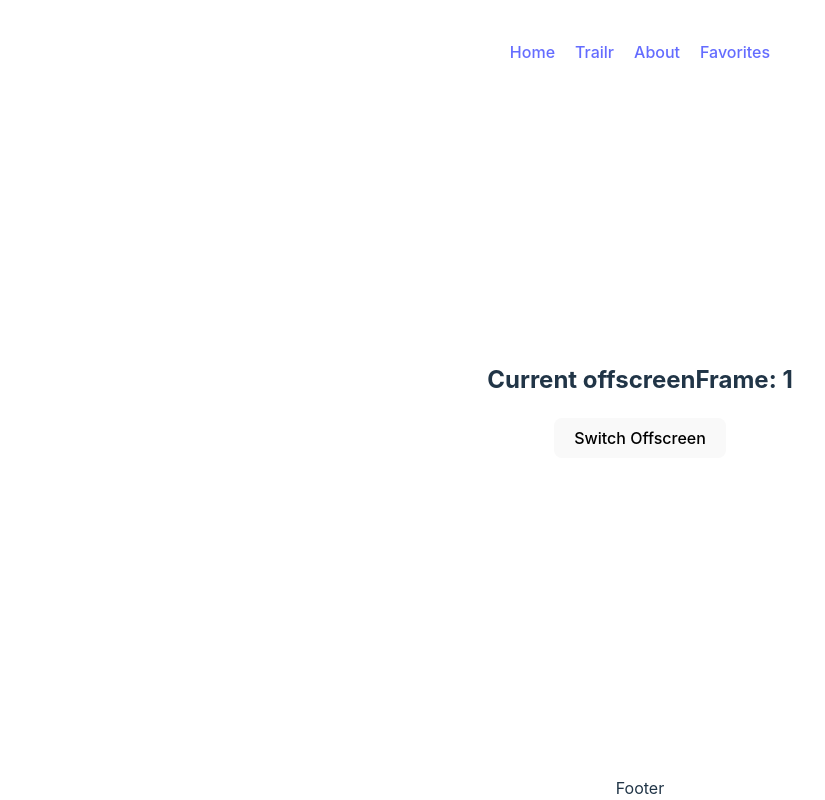
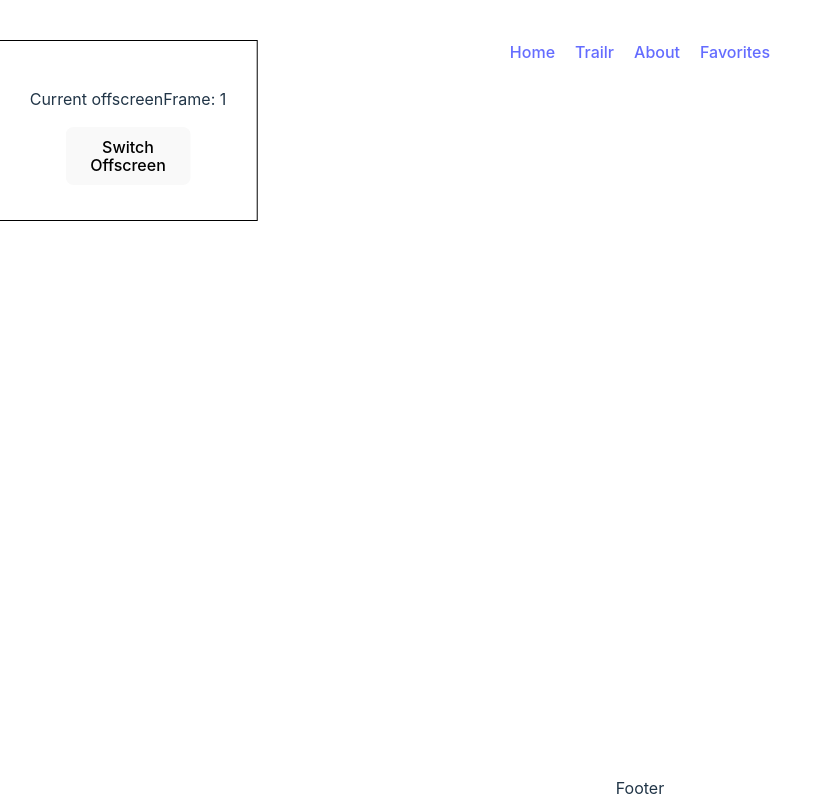
Before and after one commit to DolphStar/movie-db, a React (Vite) app: page /trailr in a window 1280 px wide. Shown: the whole page, without its empty margins (0-825 px from the left). Built offline with nearby package versions, Linux system fonts and the light colour scheme; no server answers.

Commit message:
alive and dead frame css animation skeleton complete, just need to fix the timings

```diff
--- a/src/pages/Trailr.jsx
+++ b/src/pages/Trailr.jsx
@@ -95,14 +95,16 @@ function Trailr() {
     if(offscreenFrame === 1){
       // Set the active frame to FrameA and then remove the active-frame class
       setOffscreenFrame(0);
-      frameA.current.classList.remove('alive');
-      frameB.current.classList.add('dead');
     }else{
       // Set the active frame to FrameB and then remove the active-frame class
       setOffscreenFrame(1);
-      frameB.current.classList.remove('dead');
-      frameA.current.classList.add('alive');
     }
+
+    // Toggle the alive and dead classes
+    frameA.current.classList.toggle('alive');
+    frameA.current.classList.toggle('dead');
+    frameB.current.classList.toggle('alive');
+    frameB.current.classList.toggle('dead');
   }
 
   // On page load prep the offscreen frame
@@ -117,7 +119,6 @@ function Trailr() {
 
   return (
     <>
-      <h2>Current offscreenFrame: {offscreenFrame}</h2>
 
       {/* starts as the alive frame */}
       <div className="frameA alive" ref={frameA}>
@@ -178,8 +179,10 @@ function Trailr() {
           />
         </div>
       </div>
-
-      <button className="switch-frame" onClick={()=>switchFrame()}>Switch Offscreen</button>
+      <div className="dev-panel">
+        <p>Current offscreenFrame: {offscreenFrame}</p>
+        <button onClick={()=>switchFrame()}>Switch Offscreen</button>
+      </div>
     </>
   )
 }
--- a/src/scss/abstract/_mixins.scss
+++ b/src/scss/abstract/_mixins.scss
@@ -1,5 +1,4 @@
 @use "variables" as *;
-
 
 
 @mixin fav-btn {
@@ -18,3 +17,9 @@
     width: 100%;
     height: 100%;
 }
+
+@mixin absolute-center(){
+    position: absolute;
+    left: 50%;
+    transform: translateX(-50%);
+}
--- a/src/scss/abstract/_variables.scss
+++ b/src/scss/abstract/_variables.scss
@@ -0,0 +1,27 @@
+@keyframes revive {
+    0% {
+        top: 0%;
+    }
+
+    50% {
+        top: 15%;
+    }
+
+    100% {
+        top: 40%;
+    }
+}
+
+@keyframes kill {
+    0% {
+        top: 40%;
+    }
+
+    50% {
+        top: 75%;
+    }
+
+    100% {
+        top: 100%;
+    }
+}
--- a/src/scss/layout/pages/_trailr.scss
+++ b/src/scss/layout/pages/_trailr.scss
@@ -1,10 +1,26 @@
 @use "../../abstract/variables" as *;
 @use "../../abstract/mixins" as *;
 
+.dev-panel {
+    position: absolute;
+    left: 10%;
+    transform: translateX(-50%);
+    border: black 1px solid;
+    padding: 30px;
+    display: flex;
+    flex-direction: column;
+    align-items: center;
+    top: 5%;
+
+    button {
+        max-width: 125px;
+        margin-bottom: 5px;
+    }
+}
+
 .frameA {
-    position: absolute;
-    bottom: 0;
-    right: 0;
+    @include absolute-center;
+    // top: 30%;
 
     .frameA-wrapper {
         position: relative;
@@ -16,9 +32,8 @@
 }
 
 .frameB {
-    position: absolute;
-    top: 0;
-    left: 0;
+    @include absolute-center;
+    // top: -30%;
 
     .frameB-wrapper {
         position: relative;
@@ -28,3 +43,15 @@
         }
     }
 }
+
+.alive {
+    animation-name: revive;
+    animation-duration: 2s;
+    animation-fill-mode: forwards;
+}
+
+.dead {
+    animation-name: kill;
+    animation-duration: 2s;
+    animation-fill-mode: forwards;
+}
```
